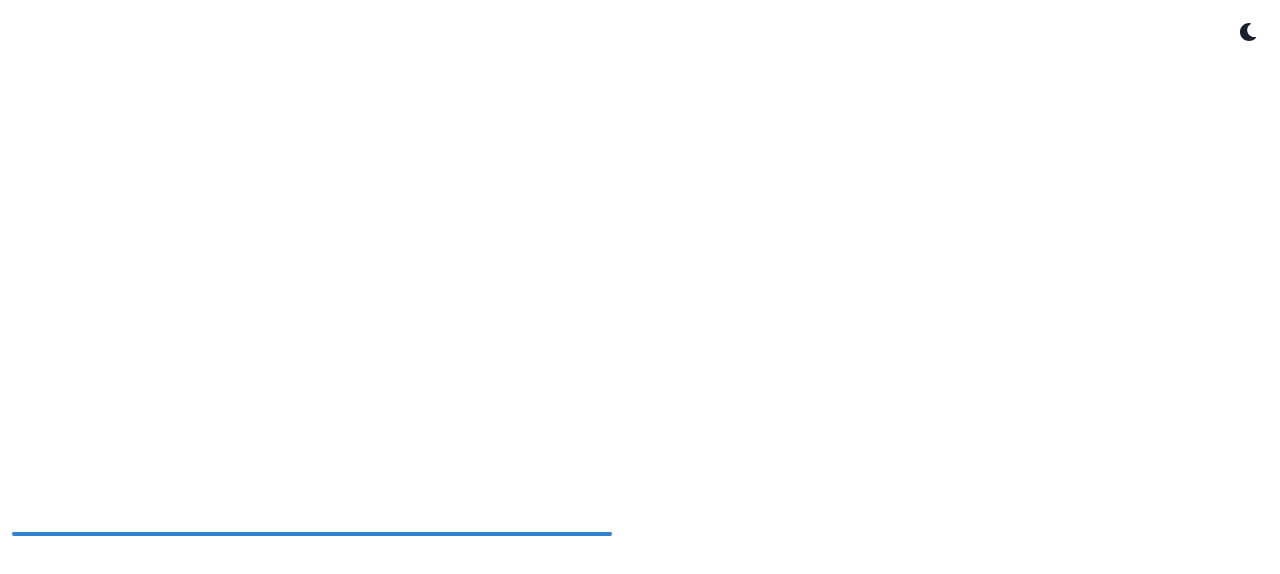
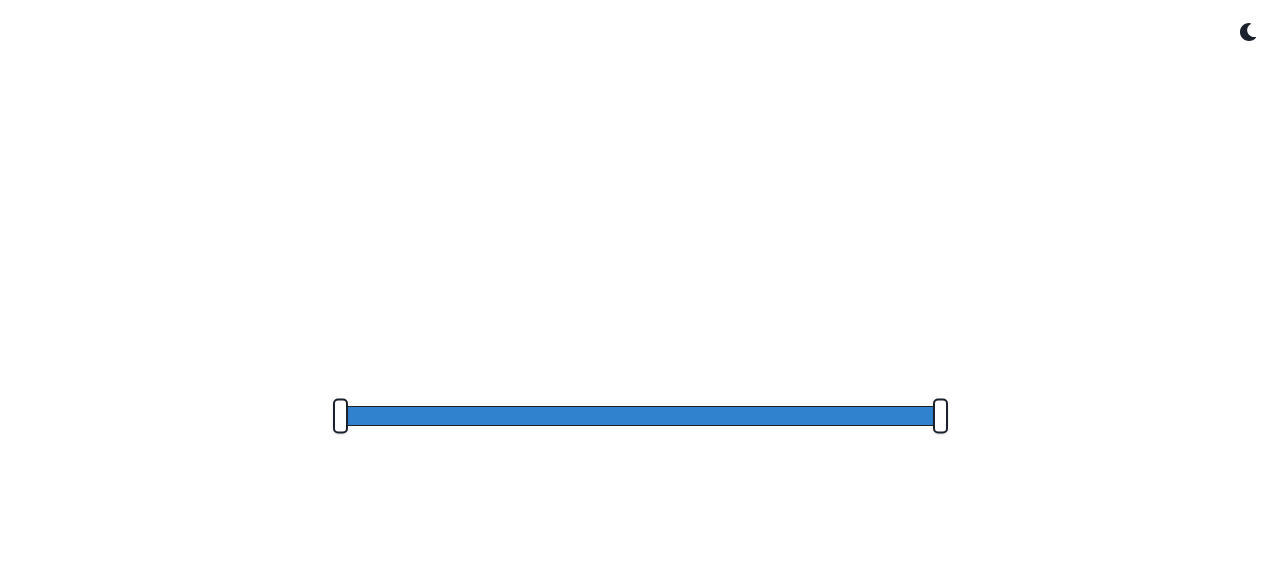
Before and after one commit to JBenAnderson/Data-table-with-slider, a React (Create React App) app in the folder my-app/: page / in a window 1280 px wide. Shown: the top 574 px of the page. Built offline with nearby package versions, Linux system fonts and the light colour scheme.

Commit message:
added slider and began basic functionality

```diff
--- a/my-app/src/App.js
+++ b/my-app/src/App.js
@@ -1,4 +1,4 @@
-import React from 'react';
+import React, { useState } from 'react';
 import {
   ChakraProvider,
   Box,
@@ -21,33 +21,89 @@ import {
   RangeSliderFilledTrack,
   RangeSliderThumb,
   Tooltip,
+  Container,
 } from '@chakra-ui/react';
 import { ColorModeSwitcher } from './ColorModeSwitcher';
-import { Logo } from './Logo';
+//done with imports**********************************************
 
 function App() {
+  const [limit, setLimit] = useState(0);
   return (
     <ChakraProvider theme={theme}>
       <Box textAlign="center" fontSize="xl">
         <Grid minH="100vh" p={3}>
           <ColorModeSwitcher justifySelf="flex-end" />
-          <VStack spacing={8}></VStack>
+          <Container>
             <RangeSlider
-            defaultValue={[0, 30]}
+              defaultValue={[1926, 2021]}
               colorScheme="blue"
               size="lg"
               onChange="{}"
               onChangeEnd="{}"
-            min="{}"
-            max="{}"
+              min={1926}
+              max={2021}
               step={1}
               width="600px"
               height="50px"
             >
-            <RangeSliderTrack index={0}>
+              <RangeSliderTrack
+                height="20px"
+                borderRadius="5px"
+                border="1px solid #1F2023"
+                bg="#FFFFFF"
+              >
                 <RangeSliderFilledTrack />
               </RangeSliderTrack>
+              <Tooltip
+                label={limit[0]}
+                bg="white"
+                border="1px solid gray"
+                color="black"
+                placement="bottom"
+                pl={3}
+                pr={3}
+                isOpen
+              >
+                <RangeSliderThumb
+                  index={0}
+                  w="15px"
+                  h="35px"
+                  borderColor="teal"
+                  border="2px solid"
+                  borderRadius="5px"
+                  sx={{
+                    ':focus': {
+                      boxShadow: '0 0 3px #fff',
+                    },
+                  }}
+                ></RangeSliderThumb>
+              </Tooltip>
+              <Tooltip
+                label={limit[1]}
+                bg="white"
+                border="1px solid gray"
+                color="black"
+                placement="bottom"
+                pl={3}
+                pr={3}
+                isOpen
+              >
+                <RangeSliderThumb
+                  index={1}
+                  w="15px"
+                  h="35px"
+                  borderColor="teal"
+                  border="2px solid"
+                  borderRadius="5px"
+                  sx={{
+                    ':focus': {
+                      boxShadow: '0 0 3px #fff',
+                    },
+                  }}
+                ></RangeSliderThumb>
+              </Tooltip>
             </RangeSlider>
+          </Container>
         </Grid>
       </Box>
     </ChakraProvider>
```
Lines whose indentation alone changed are shown as unchanged.
